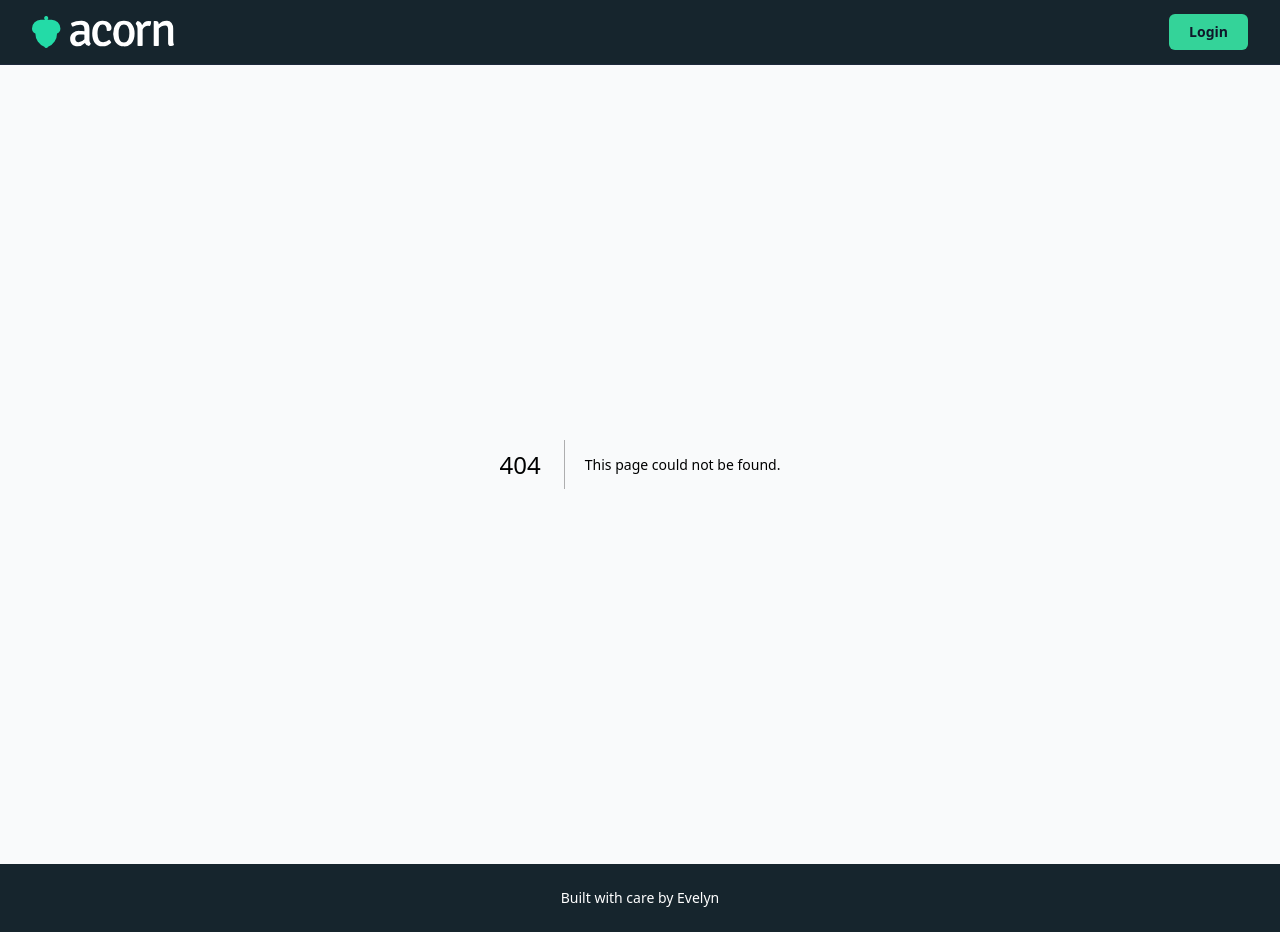
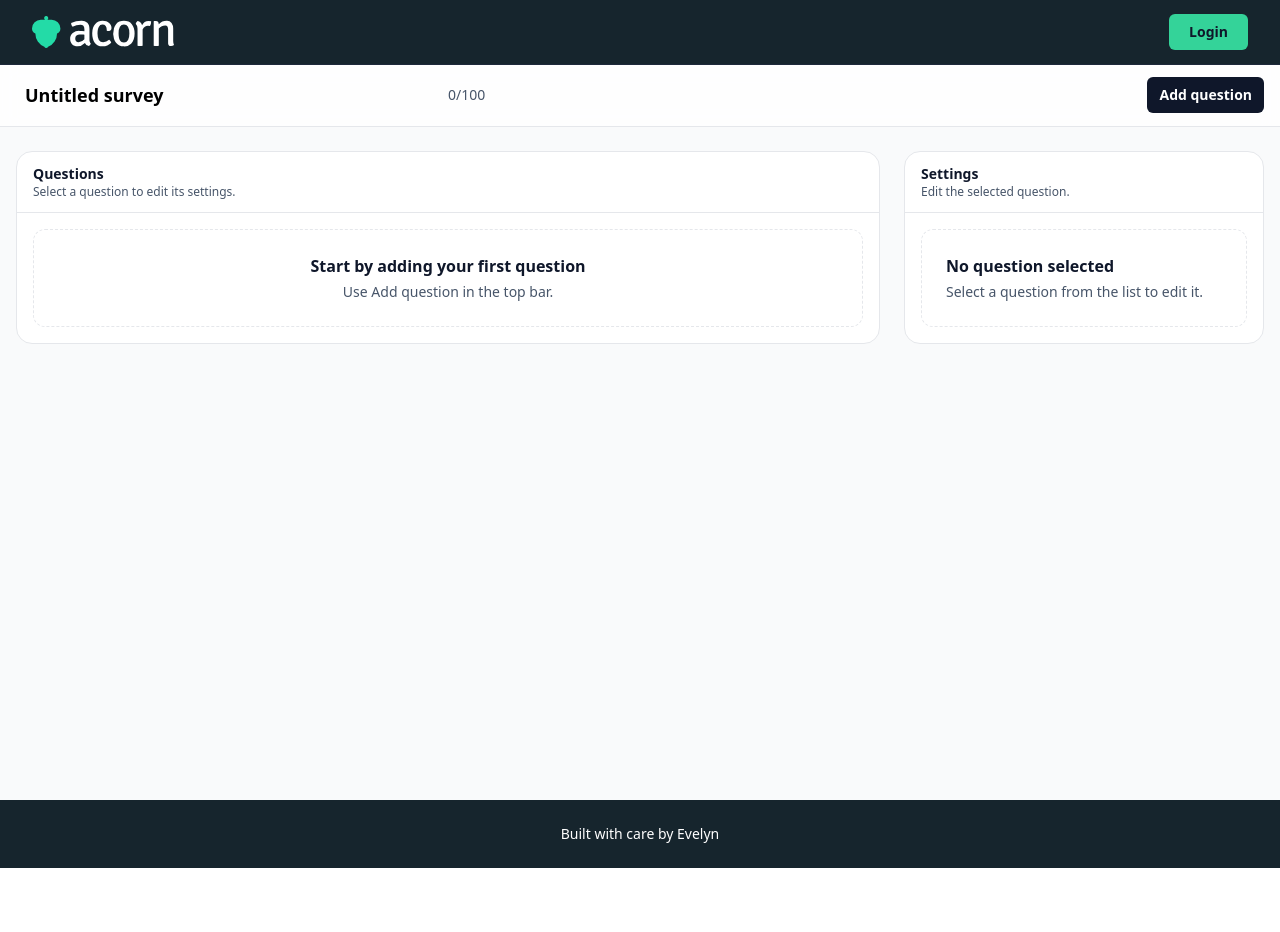
Before and after one commit to EvelynDevelops/survey-mvp, a Next.js app in the folder frontend/: page /surveys/new in a window 1280 px wide. Before the commit this address had no page. After the commit the page ends 868 px from the top, so only its background shows below. Built offline with nearby package versions, Linux system fonts and the light colour scheme.

Commit message:
feat(survey-builder): wire up new survey builder page

```diff
--- /dev/null
+++ b/frontend/app/surveys/new/page.tsx
@@ -0,0 +1,88 @@
+"use client";
+
+import * as React from "react";
+
+import { BuilderShell } from "@/components/survey-builder/BuilderShell";
+import { BuilderTopBar } from "@/components/survey-builder/BuilderTopBar";
+import { QuestionList } from "@/components/survey-builder/canvas/QuestionList";
+import { SidePanel } from "@/components/survey-builder/side-panel/SidePanel";
+
+import { useSurveyBuilder } from "@/hooks/useSurveyBuilder";
+
+export default function NewSurveyPage() {
+  const {
+    survey,
+    questions,
+    selectedQuestionId,
+    selectedQuestion,
+
+    questionCount,
+    canAddQuestion,
+
+    saveStatus,
+    error,
+
+    setTitle,
+    addQuestion,
+
+    selectQuestion,
+    updateQuestion,
+
+    deleteQuestion,
+    duplicateQuestion,
+    moveQuestionUp,
+    moveQuestionDown,
+
+    updateSelectedQuestion,
+    deleteSelectedQuestion,
+    duplicateSelectedQuestion,
+
+    clearError,
+  } = useSurveyBuilder();
+
+  // Optional: clear error automatically (BuilderTopBar also supports onClearError)
+  React.useEffect(() => {
+    if (!error) return;
+    const t = setTimeout(() => clearError(), 3000);
+    return () => clearTimeout(t);
+  }, [error, clearError]);
+
+  return (
+    <BuilderShell
+      topBar={
+        <BuilderTopBar
+          title={survey.title}
+          onTitleChange={setTitle}
+          questionCount={questionCount}
+          canAddQuestion={canAddQuestion}
+          saveStatus={saveStatus}
+          error={error}
+          onClearError={clearError}
+          onAddQuestion={addQuestion}
+          // onPreview={() => {}}
+          // onPublish={() => {}}
+        />
+      }
+      canvas={
+        <QuestionList
+          questions={questions}
+          selectedQuestionId={selectedQuestionId}
+          onSelect={selectQuestion}
+          onUpdate={updateQuestion}
+          onDelete={deleteQuestion}
+          onDuplicate={duplicateQuestion}
+          onMoveUp={moveQuestionUp}
+          onMoveDown={moveQuestionDown}
+        />
+      }
+      sidePanel={
+        <SidePanel
+          selectedQuestion={selectedQuestion}
+          onUpdateSelected={updateSelectedQuestion}
+          onDeleteSelected={deleteSelectedQuestion}
+          onDuplicateSelected={duplicateSelectedQuestion}
+        />
+      }
+    />
+  );
+}
```
